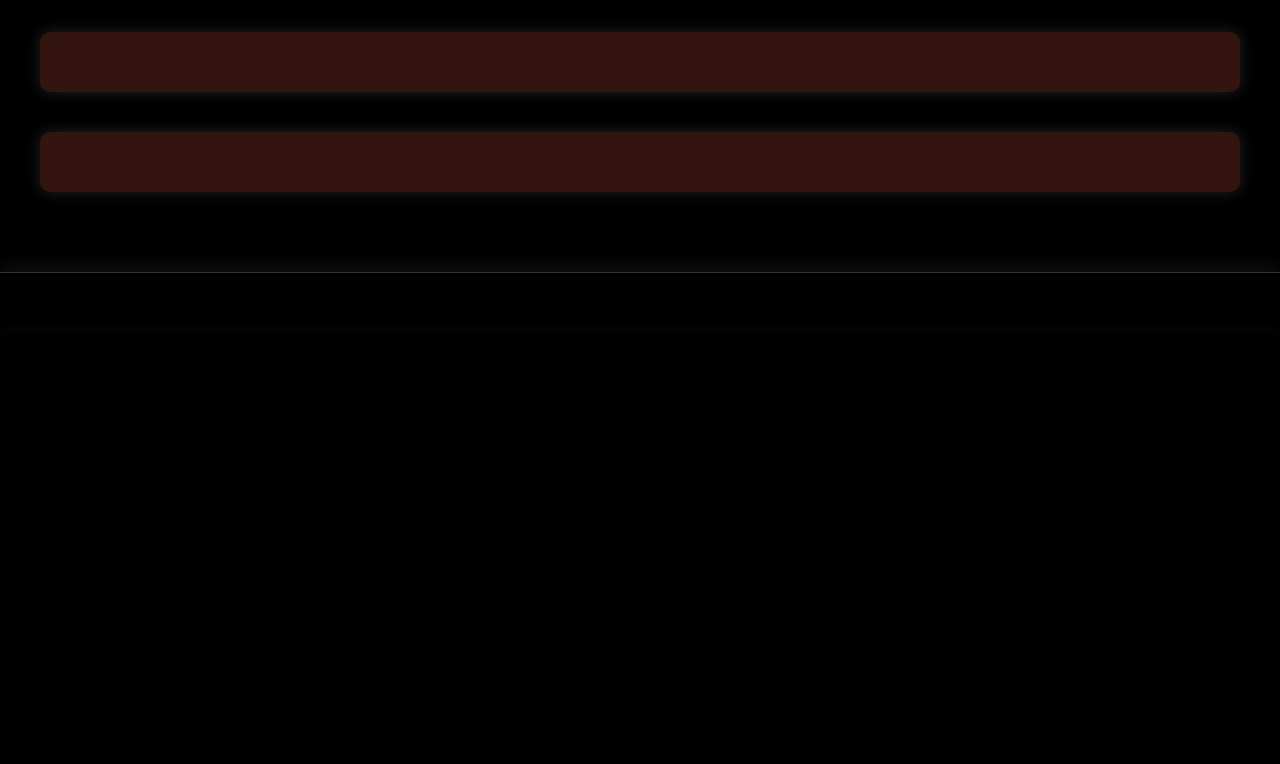
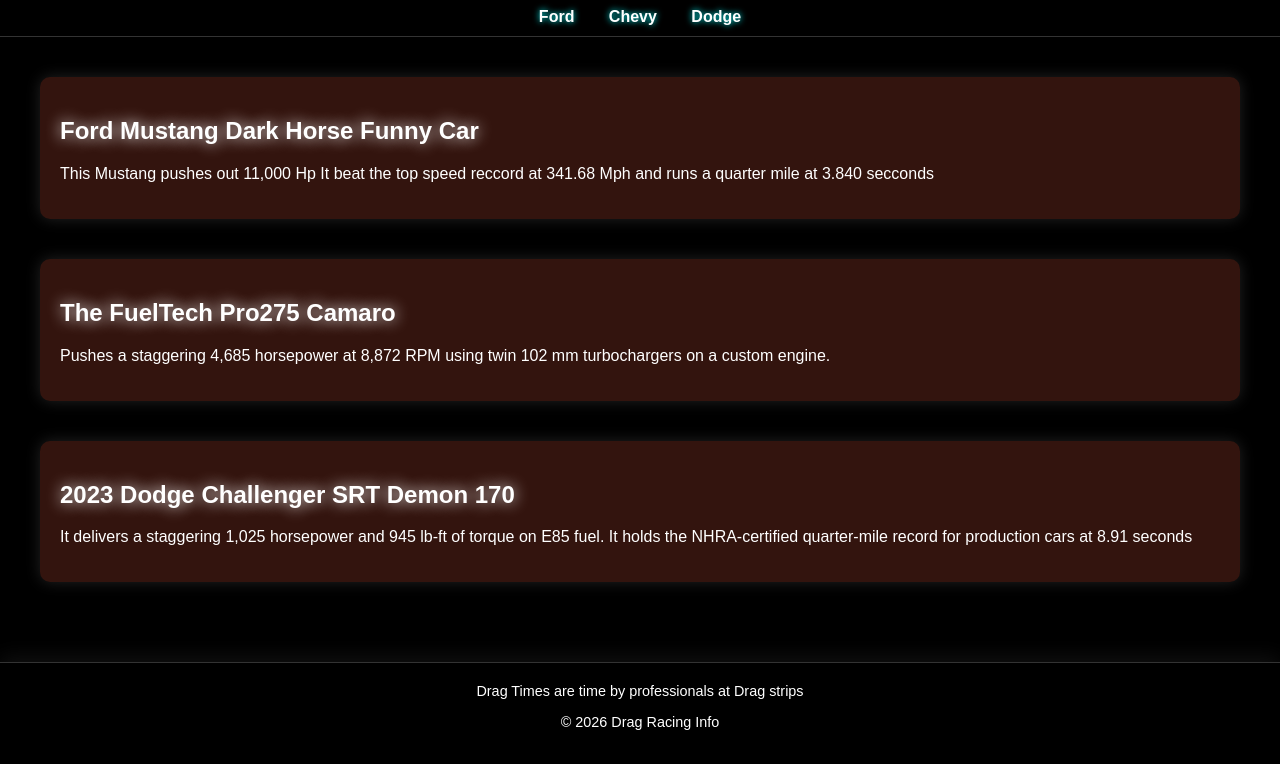
Before and after one commit to Xunjai1/CSC140, a plain HTML site: page index (1).html in a window 1280 px wide. Shown: the part 110-874 px from the top of the page. Before the commit the page ends 800 px from the top, so only its background shows below. Drawn offline with Linux system fonts and the light colour scheme.

Commit message:
Update index (1).html

```diff
--- a/index (1).html
+++ b/index (1).html
@@ -1,30 +1,28 @@
-
 <!DOCTYPE html>
 <html lang="en">
 
   <head>
     <meta charset="UTF-8">
-    <title>UAT Space Web Demo</title>
+    <title>UAT Website for class</title>
     <link rel="stylesheet" href="./style.css">
 
   </head>
 
   <body>
-  <!-- header section - page title goes here -->
-<header>
-  <!--  add your name and a title between the <h1> and </h1> tags, for example Captain Rae's Space Log  -->
-  <h1></h1>
+  <header>
+
+  <h1>Drag Cars top horse power</h1>
 </header>
 
-<!-- navigation section - menu goes here -->
+
 <nav>
     <ul>
-      <!-- create the text for Link 1, for example: <li><a href="#">Missions</a></li> -->
-      <li><a href="#"></a></li>
-      <!-- create the text for Link 2, for example: <li><a href="#">Alien Life</a></li> -->
-      <li><a href="#"></a></li>
-      <!-- create the text for Link 3, for example: <li><a href="#">Tech</a></li> -->
-      <li><a href="#"></a></li>
+
+      <li><a href="#">Ford</a></li>
+
+      <li><a href="#">Chevy</a></li>
+
+      <li><a href="#">Dodge</a></li>
     </ul>
 </nav>
 
@@ -32,27 +30,32 @@
 <main>
     <section>
       <!-- add a title for the first entry, for example: <h2>Today was cold</h2> -->
-      <h2></h2>
+      <h2>Ford Mustang Dark Horse Funny Car</h2>
       <!-- add the details of what happened in a sentence or 2, for example: <p>I was cold.</p> -->
-      <p>
+      <p> This Mustang pushes out 11,000 Hp It beat the top speed reccord at 341.68 Mph and runs a quarter mile at 3.840 secconds
 
       </p>
     </section>
 
     <section>
       <!-- add a title for the first entry, for example: <h2>Today was very cold</h2> -->
-      <h2></h2>
+      <h2>The FuelTech Pro275 Camaro</h2>
       <!-- add the details of what happened in a sentence or 2, for example: <p>I was very cold.</p> -->
-      <p>
+      <p> Pushes a staggering 4,685 horsepower at 8,872 RPM using twin 102 mm turbochargers on a custom engine.
 
       </p>
     </section>
+  <section>
+    <h2>2023 Dodge Challenger SRT Demon 170</h2>
+    <p>It delivers a staggering 1,025 horsepower and 945 lb-ft of torque on E85 fuel. It holds the NHRA-certified quarter-mile record for production cars at 8.91 seconds</p>
+
+  </section>
 </main>
 
 <!-- footer section - legal goes here -->
-<footer>
+<footer>Drag Times are time by professionals at Drag strips
     <!-- add a footer with copyright info, for example: <p>© 3025 Intergalactic Explorers Guild</p>-->
-   <p></p>
+  <p>© 2026 Drag Racing Info</p>
 </footer>
 
   </body>
```
